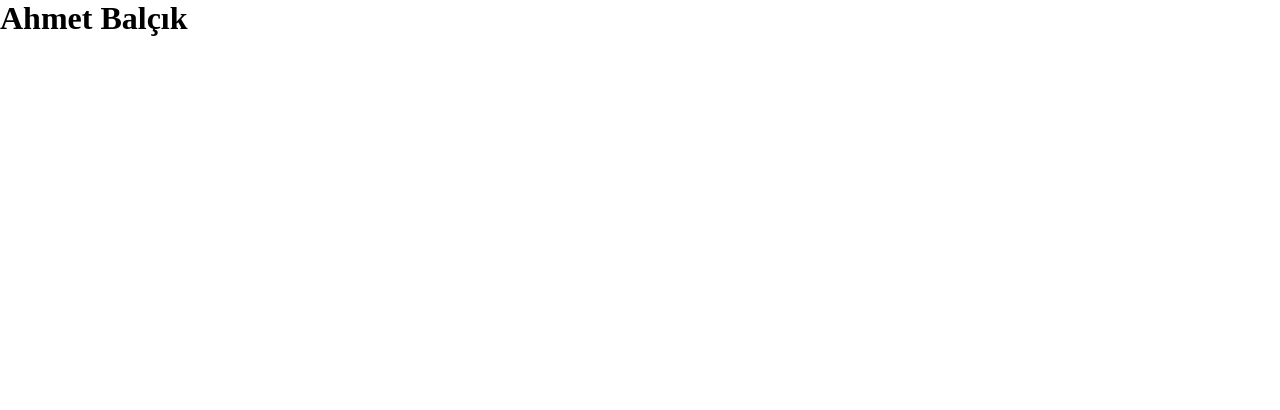
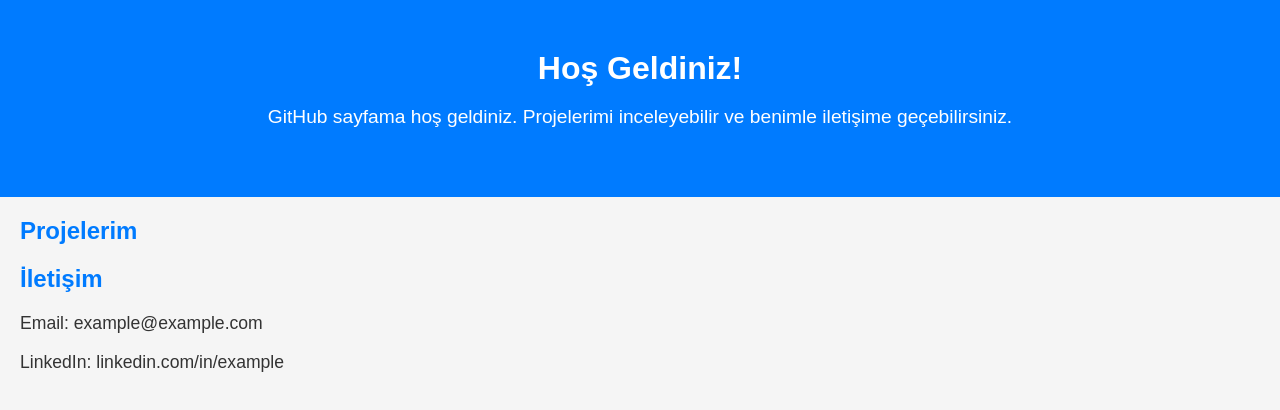
Before and after one commit to ahmetbalcik/ahmetbalcik.github.io, a plain HTML site: page index.html in a window 1280 px wide. Drawn offline with Linux system fonts and the light colour scheme.

Commit message:
Update index.html

```diff
--- a/index.html
+++ b/index.html
@@ -1,26 +1,68 @@
-<html>
+<!DOCTYPE html>
+<html lang="en">
 <head>
-    <title>
-      Ahmet Balçık
-    </title>
+    <meta charset="UTF-8">
+    <meta http-equiv="X-UA-Compatible" content="IE=edge">
+    <meta name="viewport" content="width=device-width, initial-scale=1.0">
+    <link rel="stylesheet" href="style.css">
+    <title>GitHub Sayfam</title>
 </head>
+<body>
+    <header>
+        <h1>Hoş Geldiniz!</h1>
+        <p>GitHub sayfama hoş geldiniz. Projelerimi inceleyebilir ve benimle iletişime geçebilirsiniz.</p>
+    </header>
+
+    <section id="projects">
+        <h2>Projelerim</h2>
+        <!-- Buraya GitHub projelerinin listesi eklenebilir -->
+    </section>
+
+    <section id="contact">
+        <h2>İletişim</h2>
+        <p>Email: example@example.com</p>
+        <p>LinkedIn: linkedin.com/in/example</p>
+        <!-- Diğer iletişim bilgilerini ekleyebilirsin -->
+    </section>
+</body>
+</html>
 <style>
-    *{
-    margin:0;
+  body {
+    font-family: 'Arial', sans-serif;
+    margin: 0;
     padding: 0;
-    box-sizing: border-box;
+    background-color: #f5f5f5;
+    color: #333;
 }
 
-    div{
-      width: 100%;
-      align-items: center;
+header {
+    background-color: #007BFF;
+    color: #fff;
+    text-align: center;
+    padding: 50px 0;
 }
+
+header h1 {
+    margin: 0;
+    font-size: 2em;
+}
+
+header p {
+    font-size: 1.2em;
+}
+
+section {
+    margin: 20px;
+}
+
+h2 {
+    color: #007BFF;
+}
+
+p {
+    font-size: 1.1em;
+}
+
+/* Diğer özelleştirmeleri buraya ekleyebilirsin */
+
 </style>
-  <body>
-    <div>
-    <h1>
-      Ahmet Balçık
-    </h1>
-    </div>
-  </body>
-</html>
```
Lines whose indentation alone changed are shown as unchanged.
